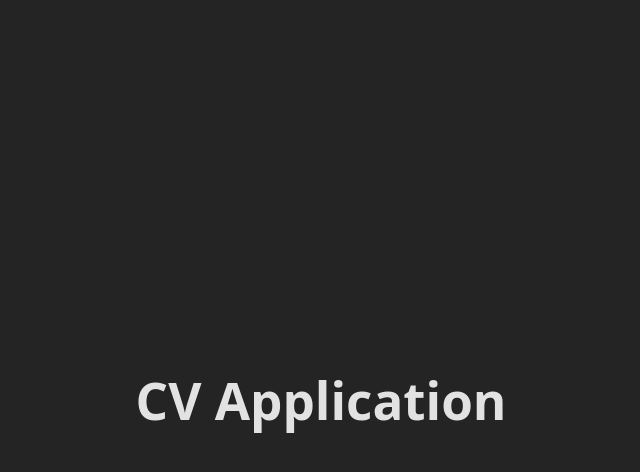
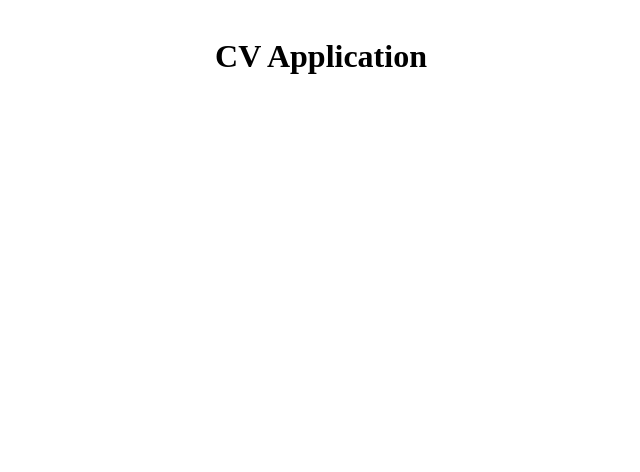
Before and after one commit to py-code314/cv-application, a React (Vite) app: page / in a window 1280 px wide. Shown: the top 472 px of the page, without its empty margins (319-959 px from the left). Built offline with nearby package versions, Linux system fonts and the light colour scheme.

Commit message:
style: Add CSS variables & CSS Reset
- Remove unused styles from `index.css`

```diff
--- a/src/index.css
+++ b/src/index.css
@@ -1,27 +1,168 @@
+
+/* ===================
+   CSS VARIABLES
+   =================== */
+
 :root {
-  font-family: system-ui, Avenir, Helvetica, Arial, sans-serif;
-  line-height: 1.5;
-  font-weight: 400;
+	/* Font Size */
+  --fs-40: 0.25rem; /* 4px */
+  --fs-60: 0.375rem; /* 6px */
+  --fs-80: 0.5rem; /* 8px */
+  --fs-100: 0.625rem; /* 10px */
+  --fs-150: 0.6875rem; /* 11px */
+  --fs-200: 0.75rem; /* 12px */
+  --fs-250: 0.8125rem; /* 13px */
+  --fs-300: 0.875rem; /* 14px */
+  --fs-350: 0.9375rem; /* 15px */
+  --fs-400: 1rem; /* 16px */
+  --fs-450: 1.0625rem; /* 17px */
+  --fs-500: 1.125rem; /* 18px */
+  --fs-550: 1.1875rem; /* 19px */
+  --fs-600: 1.25rem; /* 20px */
+  --fs-625: 1.3125rem; /* 21px */
+  --fs-650: 1.375rem; /* 22px */
+  --fs-675: 1.4375rem; /* 23px */
+  --fs-700: 1.5rem; /* 24px */
+  --fs-750: 1.625rem; /* 26px */
+  --fs-800: 1.75rem; /* 28px */
+  --fs-850: 1.875rem; /* 30px */
+  --fs-900: 2rem; /* 32px */
+  --fs-950: 2.125rem; /* 34px */
+  --fs-1000: 2.25rem; /* 36px */
+  --fs-1050: 2.375rem; /* 38px */
+  --fs-1100: 2.5rem; /* 40px */
 
-  color-scheme: light dark;
-  color: rgba(255, 255, 255, 0.87);
-  background-color: #242424;
+  /* Spaces */
+  --space-40: 0.25rem;
+  --space-60: 0.375rem;
+  --space-80: 0.5rem;
+  --space-100: 0.625rem;
+  --space-150: 0.6875rem;
+  --space-200: 0.75rem;
+  --space-250: 0.8125rem;
+  --space-300: 0.875rem;
+  --space-350: 0.9375rem;
+  --space-400: 1rem;
+  --space-450: 1.0625rem;
+  --space-500: 1.125rem;
+  --space-550: 1.1875rem;
+  --space-600: 1.25rem;
+  --space-625: 1.3125rem;
+  --space-650: 1.375rem;
+  --space-675: 1.4375rem;
+  --space-700: 1.5rem;
+  --space-750: 1.625rem;
+  --space-800: 1.75rem;
+  --space-850: 1.875rem;
+  --space-900: 2rem;
+  --space-950: 2.125rem;
+  --space-1000: 2.25rem;
+  --space-1050: 2.375rem;
+  --space-1100: 2.5rem; /* 40px */
+  --space-1150: 2.625rem; /* 42px */
+  --space-1200: 2.75rem; /* 44px */
+  --space-1275: 2.9375rem; /* 47px */
+  --space-1600: 3.75rem; /* 60px */
+  --space-1650: 3.875rem; /* 62px */
+  --space-1700: 4rem; /* 64px */
+  --space-2100: 5rem; /* 80px */
 
-  font-synthesis: none;
-  text-rendering: optimizeLegibility;
-  -webkit-font-smoothing: antialiased;
-  -moz-osx-font-smoothing: grayscale;
+  /* Font weights */
+  --fw-thin: 100;
+  --fw-extra-light: 200;
+  --fw-light: 300;
+  --fw-regular: 400;
+  --fw-medium: 500;
+  --fw-semibold: 600;
+  --fw-bold: 700;
+  --fw-extra-bold: 800;
+  --fw-black: 900;
+  --fw-extra-black: 950;
+
+  /* Colors */
+  --clr-black: hsl(0, 0%, 0%);
+  --clr-white: hsl(0, 0%, 100%);
+  --clr-red: hsl(0, 100%, 50%);
+  --clr-green: hsl(120, 100%, 25%);
+  --clr-blue: hsl(240, 100%, 50%);
+
+  /* Utilities */
+  --radius-1: 0.3125rem; /* 5px */
+  --radius-2: 0.625rem; /* 10px */
+  --radius-circle: 50%;
+  --shadow-1: 0px 5px 10px 0px hsla(0, 0%, 0%, 0.36);
+  --shadow-2: 5px 5px 10px hsla(0, 0%, 0%, 0.5);
+  --shadow-3: 0px 3px 5px 0px hsla(0, 0%, 0%, 0.25);
 }
 
+/* ===================
+   JOSH COMEAU'S RESET
+   =================== */
+
+/* Use a more-intuitive box-sizing model */
+*,
+*::before,
+*::after {
+  box-sizing: border-box;
+}
+
+/* Remove default margin */
+* {
+  margin: 0;
+  padding: 0;
+}
+
+/* Typographic tweaks! */
 body {
-  margin: 0;
-  display: flex;
-  place-items: center;
-  min-width: 320px;
+  min-height: 100svh;
+  line-height: 1.5;
+  -webkit-font-smoothing: antialiased;
+}
+
+/* Improve media defaults */
+img,
+picture,
+video,
+canvas,
+svg {
+  display: block;
+  max-width: 100%;
+}
+
+/* Remove built-in form typography styles */
+input,
+button,
+textarea,
+select {
+  font: inherit;
+}
+
+/* Avoid text overflows */
+p,
+h1,
+h2,
+h3,
+h4,
+h5,
+h6 {
+  overflow-wrap: break-word;
+}
+
+/* Create a root stacking context */
+#root,
+#__next {
+  isolation: isolate;
+}
+
+/* Remove markers from lists */
+ul {
+  list-style-type: none;
+}
+
+/* ===================
+   END OF RESET
+   =================== */
+
+body {
   min-height: 100vh;
 }
-
-h1 {
-  font-size: 3.2em;
-  line-height: 1.1;
-}
```
